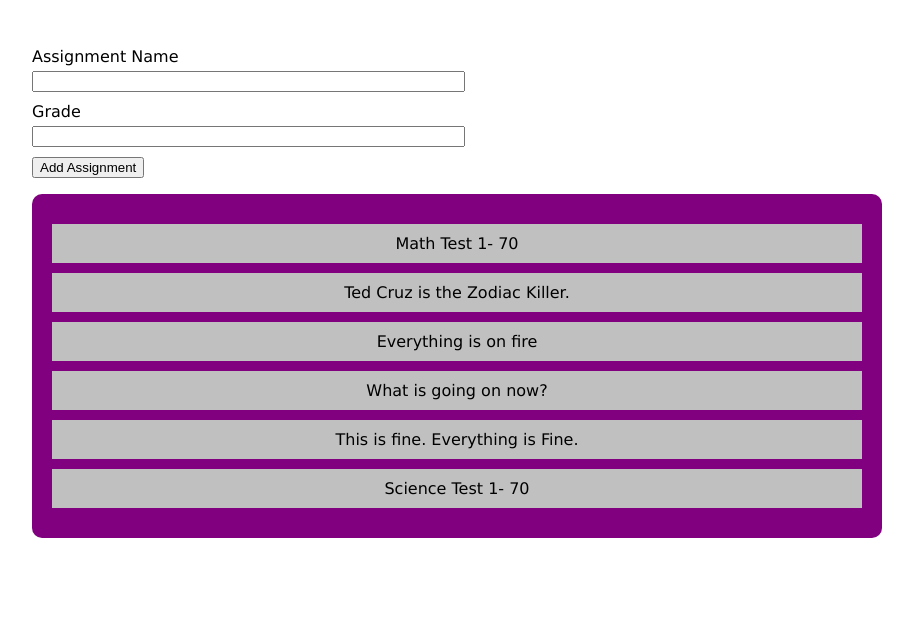
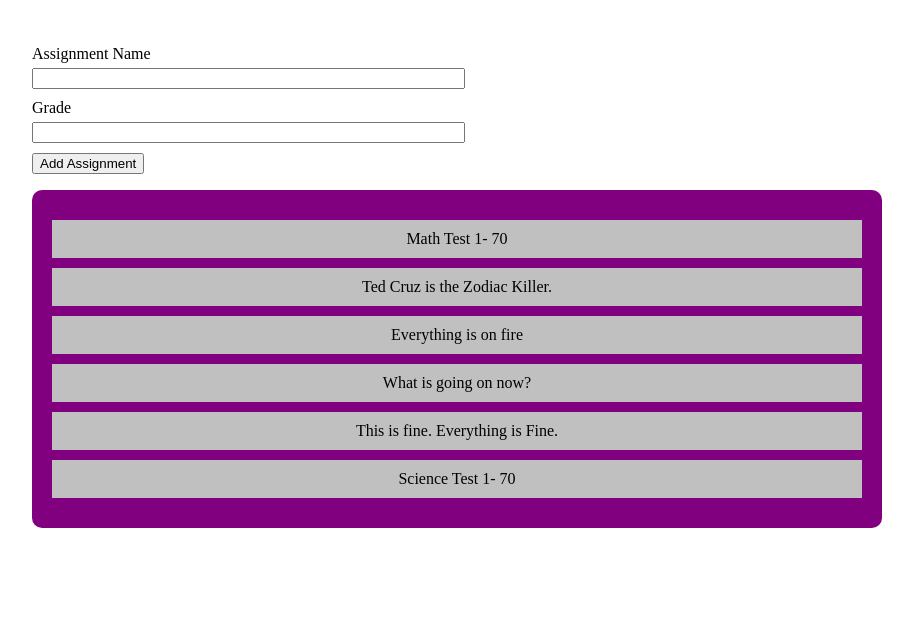
Before and after one commit to katelynchaney/CSS_Homework_Class14, a plain HTML site: page index.html in a window 1280 px wide. Shown: the part 161-800 px from the top of the page, without its empty margins (183-1096 px from the left). Drawn offline with Linux system fonts and the light colour scheme.

Commit message:
changed font

```diff
--- a/app.css
+++ b/app.css
@@ -2,7 +2,8 @@
     max-width: 850px;
     margin: 0 auto;
     padding: 50px;
-    font-family: Verdana, Geneva, Tahoma, sans-serif;
+    font-family: 'Satisfy';
+    font-weight: 400;
 }
 
 #gradesList{
```
